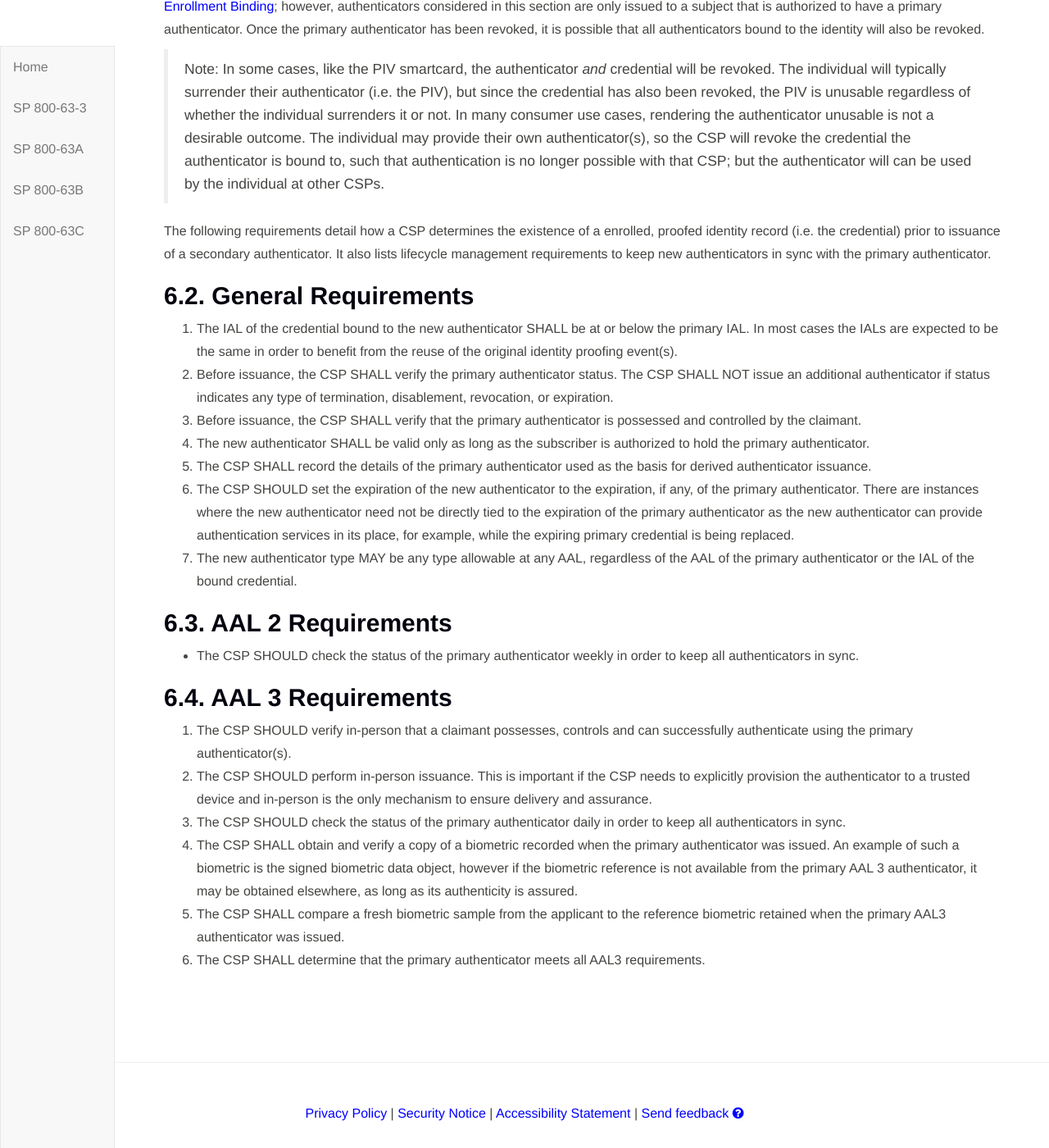
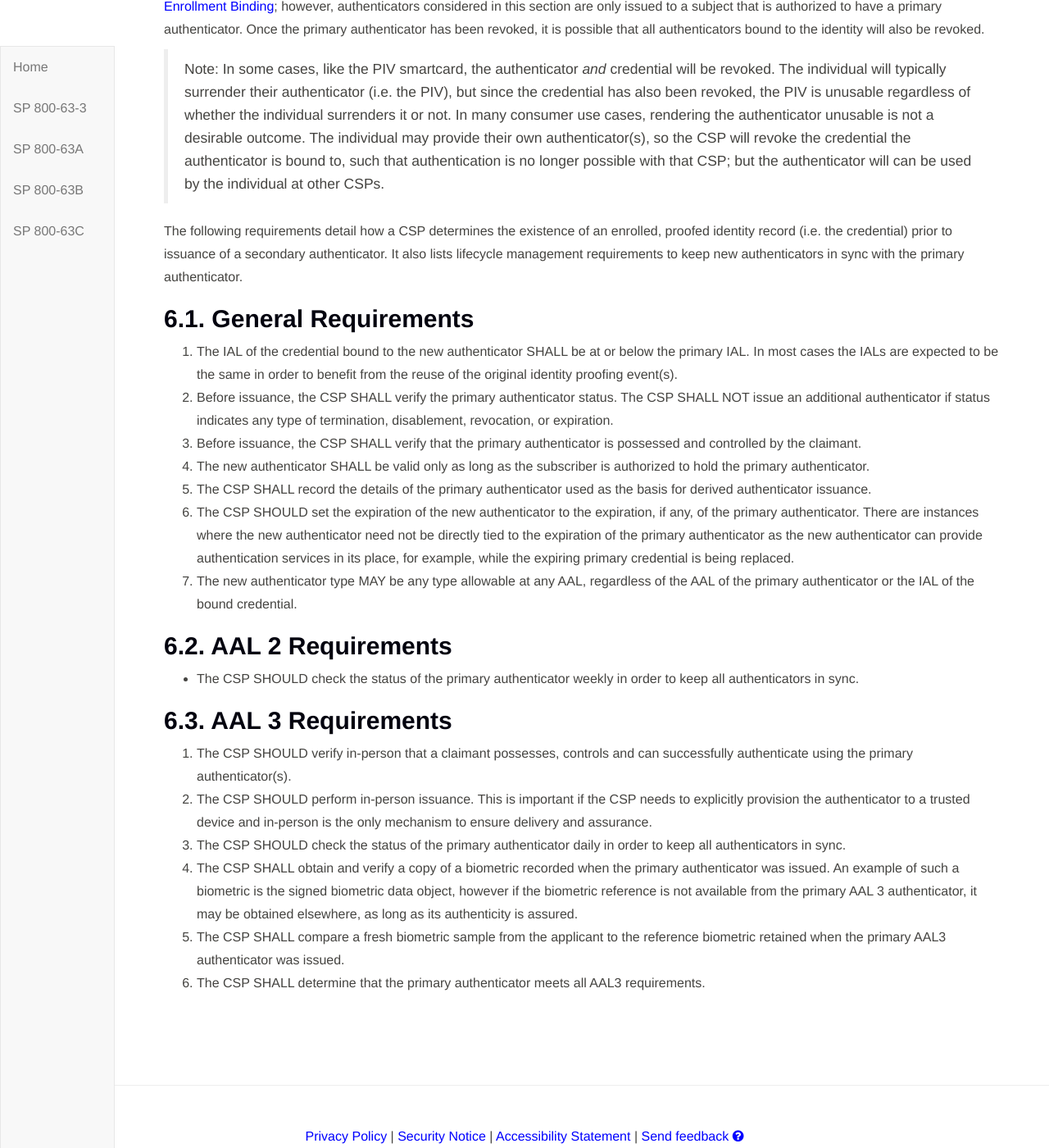
Before and after one commit to usnistgov/800-63-3, a Jekyll site: the page built from sp800-63a/sec6_dc.md, in a window 1280 px wide and 1400 px high, scrolled down 630 px. Shown: the whole window at 82% size. Built offline with Jekyll 4.4.1, drawn with Linux system fonts in a browser that asks for light colours; our own code applies the rules of GitHub Pages for plain Markdown files; before the commit the page ends 2002 px from its top, so only the background shows below that.

Commit message:
Update sec6_dc.md

```diff
--- a/sp800-63a/sec6_dc.md
+++ b/sp800-63a/sec6_dc.md
@@ -19,9 +19,9 @@ For the first use case above, the management of authenticators issued by derivin
 
 > Note: In some cases, like the PIV smartcard, the authenticator _and_ credential will be revoked.  The individual will typically surrender their authenticator (i.e. the PIV), but since the credential has also been revoked, the PIV is unusable regardless of whether the individual surrenders it or not.  In many consumer use cases, rendering the authenticator unusable is not a desirable outcome. The individual may provide their own authenticator(s), so the CSP will revoke the credential the authenticator is bound to, such that authentication is no longer possible with that CSP; but the authenticator will can be used by the individual at other CSPs.
 
-The following requirements detail how a CSP determines the existence of a enrolled, proofed identity record (i.e. the credential) prior to issuance of a secondary authenticator.  It also lists lifecycle management requirements to keep new authenticators in sync with the primary authenticator.
+The following requirements detail how a CSP determines the existence of an enrolled, proofed identity record (i.e. the credential) prior to issuance of a secondary authenticator.  It also lists lifecycle management requirements to keep new authenticators in sync with the primary authenticator.
 
-## 6.2. General Requirements
+## 6.1. General Requirements
 
 1. The IAL of the credential bound to the new authenticator SHALL be at or below the primary IAL. In most cases the IALs are expected to be the same in order to benefit from the reuse of the original identity proofing event(s).
 1. Before issuance, the CSP SHALL verify the primary authenticator status. The CSP SHALL NOT issue an additional authenticator if status indicates any type of termination, disablement, revocation, or expiration.
@@ -32,12 +32,12 @@ The following requirements detail how a CSP determines the existence of a enroll
 6. The new authenticator type MAY be any type allowable at any AAL, regardless of the AAL of the primary authenticator or the IAL of the bound credential.
 
 
-## 6.3. AAL 2 Requirements
+## 6.2. AAL 2 Requirements
 
 - The CSP SHOULD check the status of the primary authenticator weekly in order to keep all authenticators in sync.
 
 
-## <a name="dc-ial3"></a>6.4. AAL 3 Requirements
+## <a name="dc-ial3"></a>6.3. AAL 3 Requirements
 2. The CSP SHOULD verify in-person that a claimant possesses, controls and can successfully authenticate using the primary authenticator(s).
 1.  The CSP SHOULD perform in-person issuance. This is important if the CSP needs to explicitly provision the authenticator to a trusted device and in-person is the only mechanism to ensure delivery and assurance.
 2. The CSP SHOULD check the status of the primary authenticator daily in order to keep all authenticators in sync.
```
